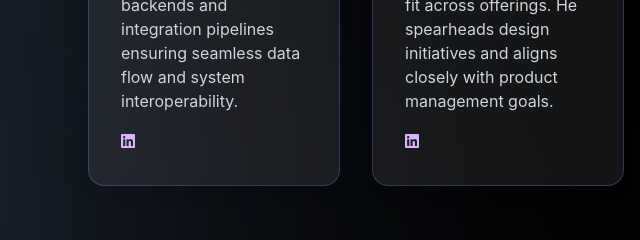
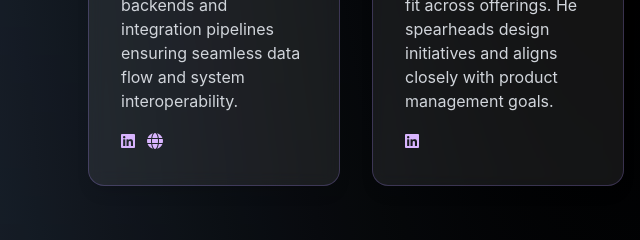
Before and after one commit to kevinkutoane/inhouse-africa-tech, a website: page index.html in a window 1280 px wide. Shown: the part 4440-4680 px from the top of the page, 0-640 px from the left. Drawn offline with nearby package versions, Linux system fonts and the light colour scheme.

Commit message:
updated all files

```diff
--- a/index.html
+++ b/index.html
@@ -409,6 +409,7 @@
         <p class="text-gray-300 mt-4">Leads product vision and AI engineering. Kevin builds robust backends and integration pipelines ensuring seamless data flow and system interoperability.</p>
         <div class="mt-4 flex items-center gap-3">
           <a href="https://linkedin.com/in/kevin-mohlaoli-kutoane" class="text-purple-300 hover:text-white"><i class="fab fa-linkedin"></i></a>
+          <a href="https://portfolio-website-c226f.web.app/" class="text-purple-300 hover:text-white"><i class="fa fa-globe"></i></a>
         </div>
       </div>
 
```
